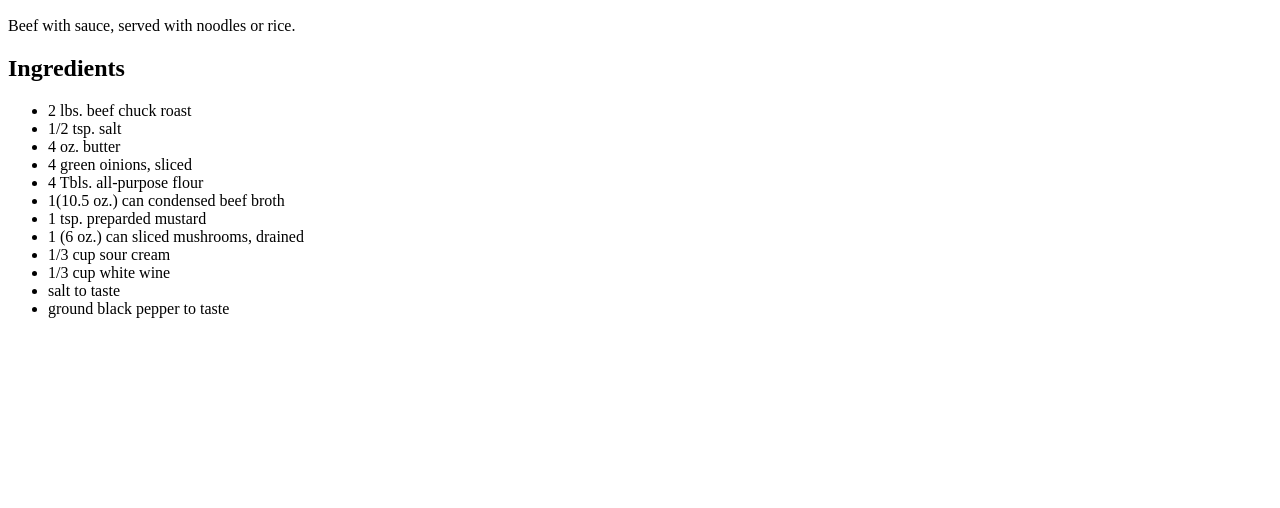
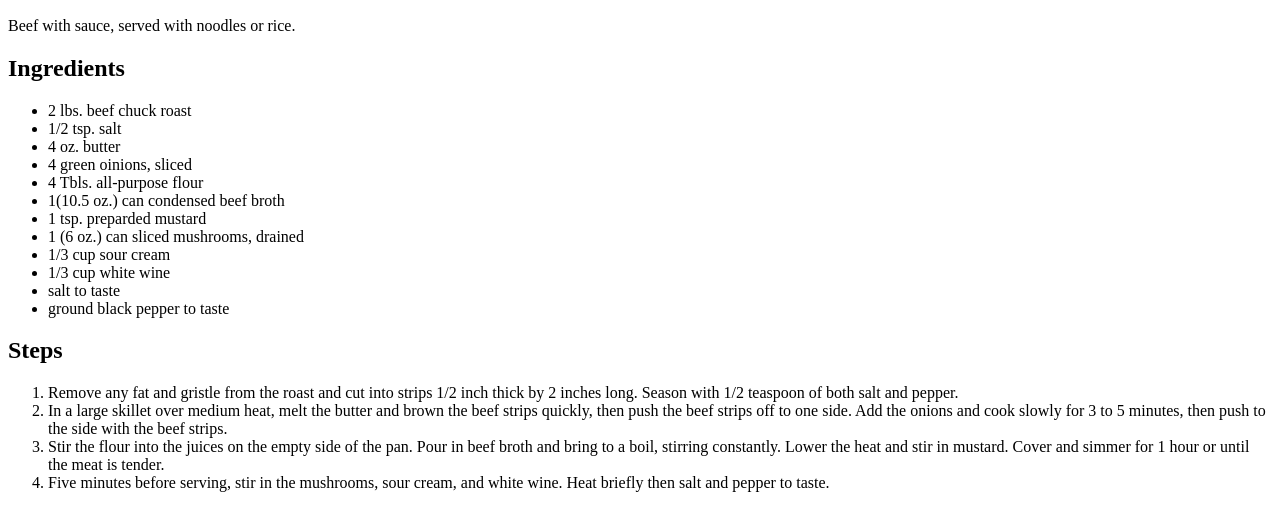
Before and after one commit to TylerDurden16/recipes-project, a plain HTML site: page recipes/beef-stroganoff.html in a window 1280 px wide. Shown: the part 334-842 px from the top of the page. Before the commit the page ends 800 px from the top, so only its background shows below. Drawn offline with Linux system fonts and the light colour scheme.

Commit message:
added steps

```diff
--- a/recipes/beef-stroganoff.html
+++ b/recipes/beef-stroganoff.html
@@ -24,5 +24,12 @@
             <li>salt to taste</li>
             <li>ground black pepper to taste</li>
         </ul>
+        <h2>Steps</h2>
+        <ol>
+            <li>Remove any fat and gristle from the roast and cut into strips 1/2 inch thick by 2 inches long. Season with 1/2 teaspoon of both salt and pepper.</li>
+            <li>In a large skillet over medium heat, melt the butter and brown the beef strips quickly, then push the beef strips off to one side. Add the onions and cook slowly for 3 to 5 minutes, then push to the side with the beef strips.</li>
+            <li>Stir the flour into the juices on the empty side of the pan. Pour in beef broth and bring to a boil, stirring constantly. Lower the heat and stir in mustard. Cover and simmer for 1 hour or until the meat is tender.</li>
+            <li>Five minutes before serving, stir in the mushrooms, sour cream, and white wine. Heat briefly then salt and pepper to taste.</li>
+        </ol>
     </body>
 </html>
```
